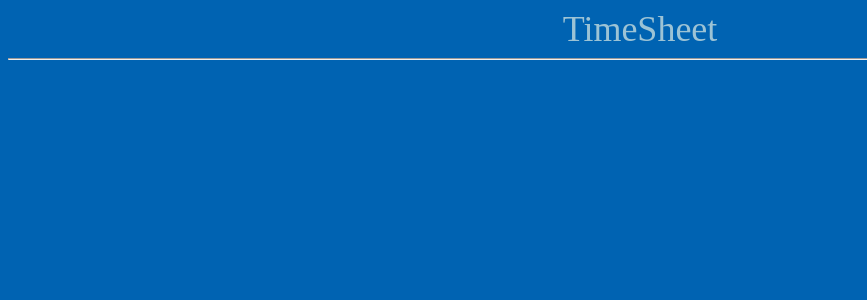
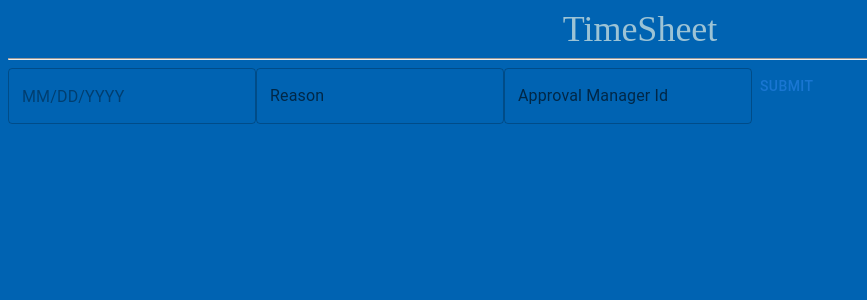
Before and after one commit to naveenrenold/timesheet-ui, a React (Vite) app: page /file-exception in a window 1280 px wide. Before the commit this address had no page. Shown: the top 300 px of the page, without its empty margins (0-867 px from the left). Built offline with nearby package versions, Linux system fonts and the light colour scheme.

Commit message:
added material ui

```diff
--- a/package.json
+++ b/package.json
@@ -13,6 +13,7 @@
     "@emotion/react": "^11.14.0",
     "@emotion/styled": "^11.14.0",
     "@mui/material": "^6.4.7",
+    "@mui/x-date-pickers": "^7.27.3",
     "moment": "^2.30.1",
     "react": "^18.3.1",
     "react-dom": "^18.3.1",
--- /dev/null
+++ b/src/components/WFHException/WFHException.tsx
@@ -0,0 +1,23 @@
+import { TextField, Select, Button } from "@mui/material";
+import { DatePicker } from "@mui/x-date-pickers";
+import { LocalizationProvider } from "@mui/x-date-pickers";
+import { AdapterMoment } from "@mui/x-date-pickers/AdapterMoment";
+
+function WFHException() {
+  return (
+    <>
+      <LocalizationProvider dateAdapter={AdapterMoment}>
+        <DatePicker />
+      </LocalizationProvider>
+      <TextField id="reason" label="Reason" variant="outlined" />
+      <TextField
+        id="ApprovalManagerId"
+        label="Approval Manager Id"
+        variant="outlined"
+      />
+      <Button>Submit</Button>
+    </>
+  );
+}
+
+export default WFHException;
--- a/src/main.tsx
+++ b/src/main.tsx
@@ -8,6 +8,7 @@ import FillAttendance from "./components/FillAttendance/FillAttendance.tsx";
 
 import "./index.css";
 import Summary from "./components/Summary/Summary.tsx";
+import WFHException from "./components/WFHException/WFHException.tsx"
 
 function App() {
   const [employeeId, updateEmployeeId] = useState(
@@ -47,6 +48,7 @@ function App() {
         <Route path="/home" element={<Home />} />
         <Route path="/fill-attendance" element={<FillAttendance />} />
         <Route path="/summary" element={<Summary />} />
+        <Route path="/file-exception" element={<WFHException />} />
       </Routes>
     </BrowserRouter>
   );
```
Also changed, not shown: src/components/WFHException/WFHException.css (added), 1 other file (tests, documents, lock files or other folders).
